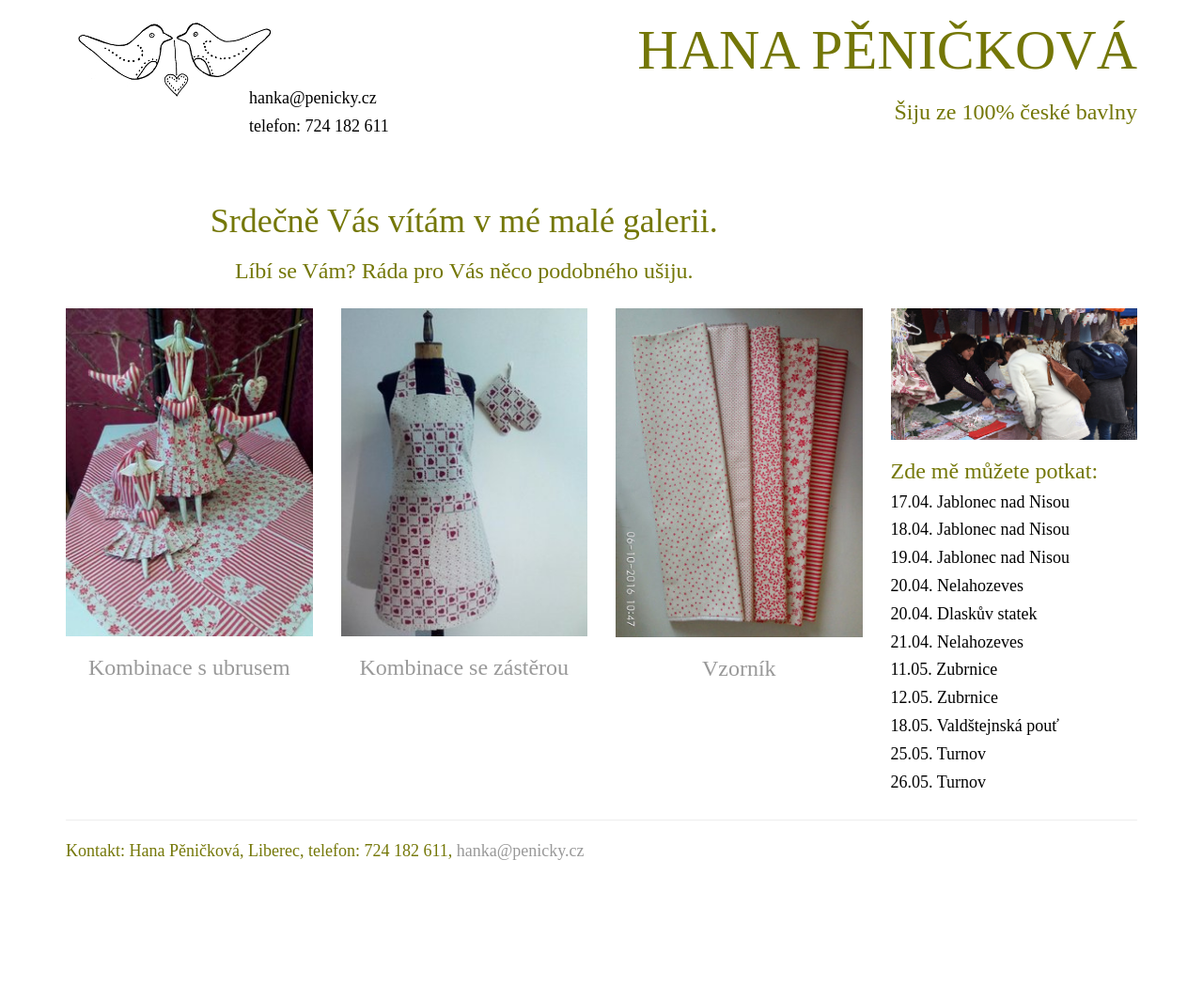
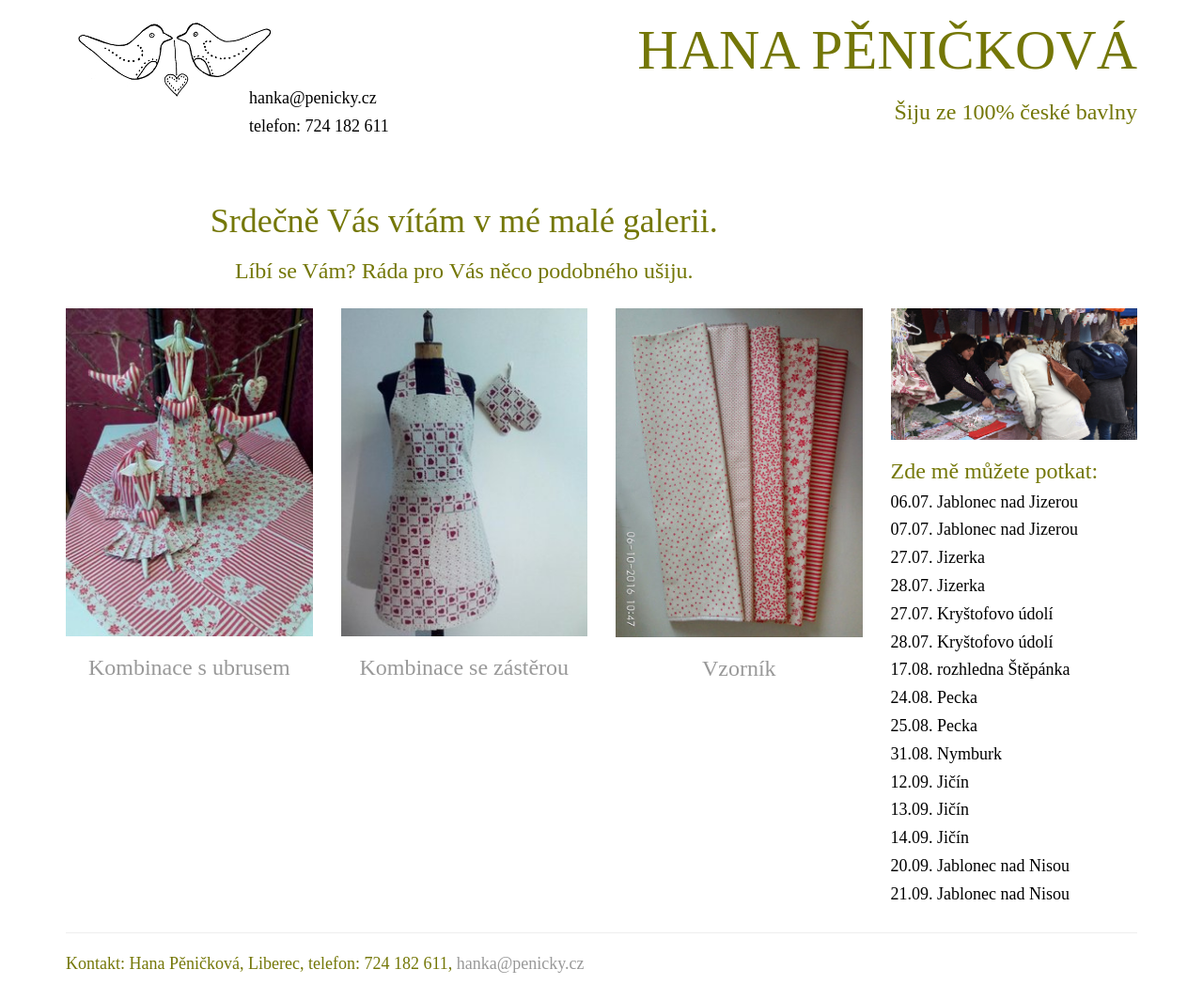
Before and after one commit to janavit/svadlenka, a Jekyll site: the page built from index.md, in a window 1280 px wide. Shown: the whole page at 94% size. Built offline with Jekyll 4.4.1, drawn with Linux system fonts in a browser that asks for light colours; before the commit the page ends 929 px from its top, so only the background shows below that.

Commit message:
new dates

```diff
--- a/index.md
+++ b/index.md
@@ -93,7 +93,7 @@ home: true
             <h4>19.12. Jablonec nad Nisou</h4>
             <h4>20.12. Jablonec nad Nisou</h4>
             <h4>21.12. Jablonec nad Nisou</h4>
-            <h4>22.12. Jablonec nad Nisou</h4>-->
+            <h4>22.12. Jablonec nad Nisou</h4>
             <h4>17.04. Jablonec nad Nisou</h4>
             <h4>18.04. Jablonec nad Nisou</h4>
             <h4>19.04. Jablonec nad Nisou</h4>
@@ -104,7 +104,22 @@ home: true
             <h4>12.05. Zubrnice</h4>
             <h4>18.05. Valdštejnská pouť</h4>
             <h4>25.05. Turnov</h4>
-            <h4>26.05. Turnov</h4>
+            <h4>26.05. Turnov</h4>-->
+            <h4>06.07. Jablonec nad Jizerou</h4>
+            <h4>07.07. Jablonec nad Jizerou</h4>
+            <h4>27.07. Jizerka</h4>
+            <h4>28.07. Jizerka</h4>
+            <h4>27.07. Kryštofovo údolí</h4>
+            <h4>28.07. Kryštofovo údolí</h4>
+            <h4>17.08. rozhledna Štěpánka</h4>
+            <h4>24.08. Pecka</h4>
+            <h4>25.08. Pecka</h4>
+            <h4>31.08. Nymburk</h4>
+            <h4>12.09. Jičín</h4>
+            <h4>13.09. Jičín</h4>
+            <h4>14.09. Jičín</h4>
+            <h4>20.09. Jablonec nad Nisou</h4>
+            <h4>21.09. Jablonec nad Nisou</h4>
         </div>
     </div>
 </div>
```
